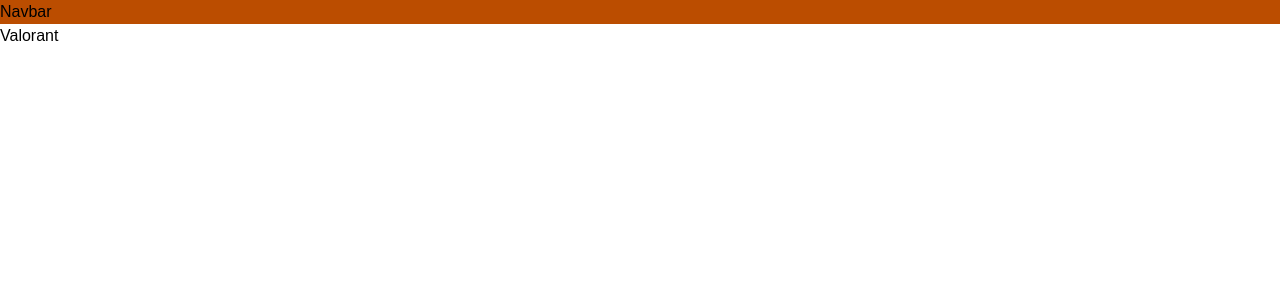
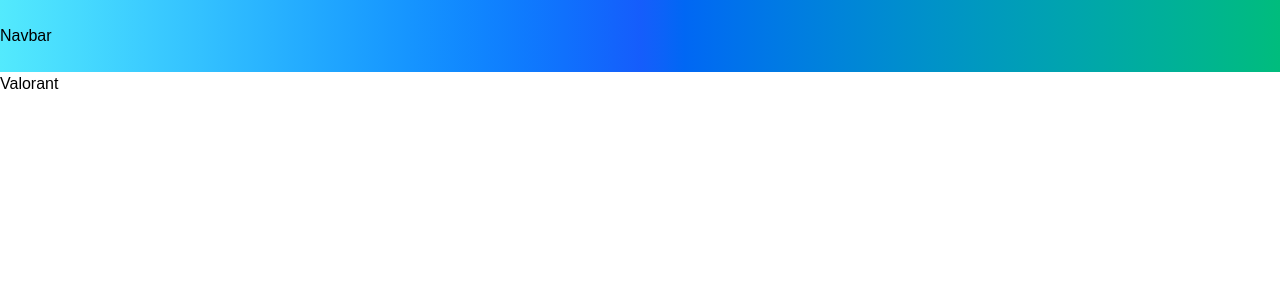
Before and after one commit to Alex-Tinoco/gegenpress, a Next.js app: page /valo-guessr in a window 1280 px wide. Shown: the top 300 px of the page. Built offline with nearby package versions, Linux system fonts and the light colour scheme.

Commit message:
add prettier

```diff
--- a/package.json
+++ b/package.json
@@ -11,6 +11,8 @@
   "dependencies": {
     "@prisma/client": "^6.3.0",
     "next": "15.1.6",
+    "prettier-plugin-tailwindcss": "^0.6.11",
+    "prisma": "^6.3.1",
     "react": "^19.0.0",
     "react-dom": "^19.0.0",
     "sass": "^1.83.4"
--- a/src/app/not-found.tsx
+++ b/src/app/not-found.tsx
@@ -2,7 +2,7 @@
 
 export default function NotFound() {
     return (
-        <div>
+        <div className="p-[]">
             Not Found
         </div>
     );
--- a/src/components/navbar.tsx
+++ b/src/components/navbar.tsx
@@ -1,6 +1,6 @@
 export default function Navbar() {
     return (
-        <div className="flex w-full bg-amber-700">
+        <div className=" w-full py-6 bg-gradient-to-r from-cyan-300 to-emerald-500 via-blue-600 text-black flex">
             Navbar
         </div>
     );
```
Also changed, not shown: 1 other file (tests, documents, lock files or other folders).
